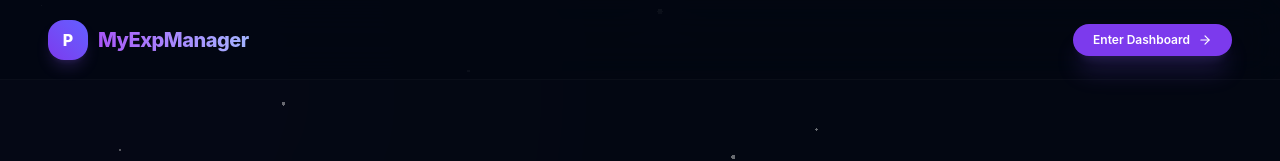
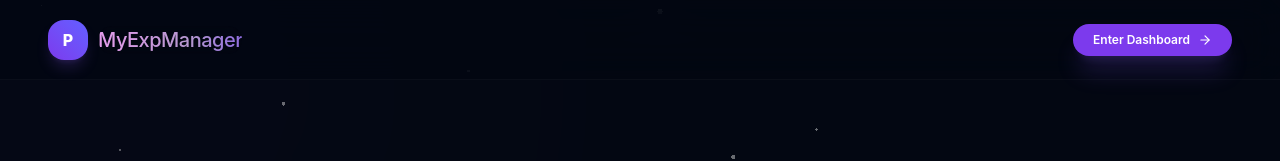
Before and after one commit to asim770/Exp-Manager-Frontend, a React (Vite) app: page / in a window 1280 px wide. Shown: the top 161 px of the page. Built offline with nearby package versions, Linux system fonts and the light colour scheme; no server answers.

Commit message:
fix navbar text

```diff
--- a/src/components/GradientText.jsx
+++ b/src/components/GradientText.jsx
@@ -0,0 +1,117 @@
+import { useState, useCallback, useEffect, useRef } from 'react';
+import { motion, useMotionValue, useAnimationFrame, useTransform } from 'framer-motion';
+
+export default function GradientText({
+    children,
+    className = '',
+    colors = ['#5227FF', '#FF9FFC', '#B497CF'],
+    animationSpeed = 8,
+    showBorder = false,
+    direction = 'horizontal',
+    pauseOnHover = false,
+    yoyo = true
+}) {
+    const [isPaused, setIsPaused] = useState(false);
+    const progress = useMotionValue(0);
+    const elapsedRef = useRef(0);
+    const lastTimeRef = useRef(null);
+
+    const animationDuration = animationSpeed * 1000;
+
+    useAnimationFrame(time => {
+        if (isPaused) {
+            lastTimeRef.current = null;
+            return;
+        }
+
+        if (lastTimeRef.current === null) {
+            lastTimeRef.current = time;
+            return;
+        }
+
+        const deltaTime = time - lastTimeRef.current;
+        lastTimeRef.current = time;
+        elapsedRef.current += deltaTime;
+
+        if (yoyo) {
+            const fullCycle = animationDuration * 2;
+            const cycleTime = elapsedRef.current % fullCycle;
+
+            if (cycleTime < animationDuration) {
+                progress.set((cycleTime / animationDuration) * 100);
+            } else {
+                progress.set(100 - ((cycleTime - animationDuration) / animationDuration) * 100);
+            }
+        } else {
+            // Continuously increase position for seamless looping
+            progress.set((elapsedRef.current / animationDuration) * 100);
+        }
+    });
+
+    useEffect(() => {
+        elapsedRef.current = 0;
+        progress.set(0);
+    }, [animationSpeed, progress, yoyo]);
+
+    const backgroundPosition = useTransform(progress, p => {
+        if (direction === 'horizontal') {
+            return `${p}% 50%`;
+        } else if (direction === 'vertical') {
+            return `50% ${p}%`;
+        } else {
+            // For diagonal, move only horizontally to avoid interference patterns
+            return `${p}% 50%`;
+        }
+    });
+
+    const handleMouseEnter = useCallback(() => {
+        if (pauseOnHover) setIsPaused(true);
+    }, [pauseOnHover]);
+
+    const handleMouseLeave = useCallback(() => {
+        if (pauseOnHover) setIsPaused(false);
+    }, [pauseOnHover]);
+
+    const gradientAngle =
+        direction === 'horizontal' ? 'to right' : direction === 'vertical' ? 'to bottom' : 'to bottom right';
+    // Duplicate first color at the end for seamless looping
+    const gradientColors = [...colors, colors[0]].join(', ');
+
+    const gradientStyle = {
+        backgroundImage: `linear-gradient(${gradientAngle}, ${gradientColors})`,
+        backgroundSize: direction === 'horizontal' ? '300% 100%' : direction === 'vertical' ? '100% 300%' : '300% 300%',
+        backgroundRepeat: 'repeat'
+    };
+
+    return (
+        <motion.div
+            className={`relative mx-auto flex max-w-fit flex-row items-center justify-center rounded-[1.25rem] font-medium backdrop-blur transition-shadow duration-500 overflow-hidden cursor-pointer ${showBorder ? 'py-1 px-2' : ''} ${className}`}
+            onMouseEnter={handleMouseEnter}
+            onMouseLeave={handleMouseLeave}
+        >
+            {showBorder && (
+                <motion.div
+                    className="absolute inset-0 z-0 pointer-events-none rounded-[1.25rem]"
+                    style={{ ...gradientStyle, backgroundPosition }}
+                >
+                    <div
+                        className="absolute bg-black rounded-[1.25rem] z-[-1]"
+                        style={{
+                            width: 'calc(100% - 2px)',
+                            height: 'calc(100% - 2px)',
+                            left: '50%',
+                            top: '50%',
+                            transform: 'translate(-50%, -50%)'
+                        }}
+                    />
+                </motion.div>
+            )}
+            <motion.div
+                className="inline-block relative z-2 text-transparent bg-clip-text"
+                style={{ ...gradientStyle, backgroundPosition, WebkitBackgroundClip: 'text' }}
+            >
+                {children}
+            </motion.div>
+        </motion.div>
+    );
+}
--- a/src/components/Layout.jsx
+++ b/src/components/Layout.jsx
@@ -10,6 +10,7 @@ import { useTheme } from '../context/ThemeContext';
 import { useFinance } from '../context/FinanceContext';
 import CommandPalette from './CommandPalette';
 import FloatingChatButton from './FloatingChatButton';
+import GradientText from './GradientText';
 
 const Layout = ({ children }) => {
   const { theme, toggleTheme } = useTheme();
@@ -116,9 +117,14 @@ const Layout = ({ children }) => {
             <Wallet className="w-5 h-5" />
           </div>
           <div>
-            <h1 className="font-extrabold text-xl tracking-tight bg-gradient-to-r from-brand-600 to-indigo-500 dark:from-brand-400 dark:to-indigo-300 bg-clip-text text-transparent">
+            <GradientText
+              colors={["#5227FF", "#FF9FFC", "#B497CF"]}
+              animationSpeed={8}
+              showBorder={false}
+              className="text-xl font-extrabold tracking-tight"
+            >
               MyExpManager
-            </h1>
+            </GradientText>
             <p className="text-xs text-slate-400 dark:text-dark-500 font-medium">Personal Finance Manager</p>
           </div>
         </div>
@@ -348,9 +354,14 @@ const Layout = ({ children }) => {
                   <div className="w-9 h-9 rounded-xl bg-gradient-to-tr from-brand-600 to-indigo-500 flex items-center justify-center text-white font-bold shadow-md shadow-brand-500/25">
                     <Wallet className="w-5 h-5" />
                   </div>
-                  <h1 className="font-extrabold text-lg tracking-tight bg-gradient-to-r from-brand-600 to-indigo-500 dark:from-brand-400 dark:to-indigo-300 bg-clip-text text-transparent">
+                  <GradientText
+                    colors={["#5227FF", "#FF9FFC", "#B497CF"]}
+                    animationSpeed={8}
+                    showBorder={false}
+                    className="text-lg font-extrabold tracking-tight"
+                  >
                     MyExpManager
-                  </h1>
+                  </GradientText>
                 </div>
                 <button
                   onClick={() => setIsMobileMenuOpen(false)}
--- a/src/pages/LandingPage.jsx
+++ b/src/pages/LandingPage.jsx
@@ -6,6 +6,7 @@ import {
 } from 'lucide-react';
 import { useTheme } from '../context/ThemeContext';
 import Particles from '../components/Particles';
+import GradientText from '../components/GradientText';
 
 const LandingPage = () => {
   const navigate = useNavigate();
@@ -58,9 +59,14 @@ const LandingPage = () => {
           <div className="w-10 h-10 rounded-2xl bg-gradient-to-tr from-brand-600 to-indigo-500 flex items-center justify-center text-white font-extrabold shadow-lg shadow-brand-500/20">
             P
           </div>
-          <span className="font-extrabold text-xl tracking-tight bg-gradient-to-r from-brand-600 to-indigo-500 dark:from-brand-400 dark:to-indigo-300 bg-clip-text text-transparent">
+          <GradientText
+            colors={["#5227FF", "#FF9FFC", "#B497CF"]}
+            animationSpeed={8}
+            showBorder={false}
+            className="text-xl font-extrabold tracking-tight"
+          >
             MyExpManager
-          </span>
+          </GradientText>
         </div>
 
         <div className="flex items-center gap-4">
```
